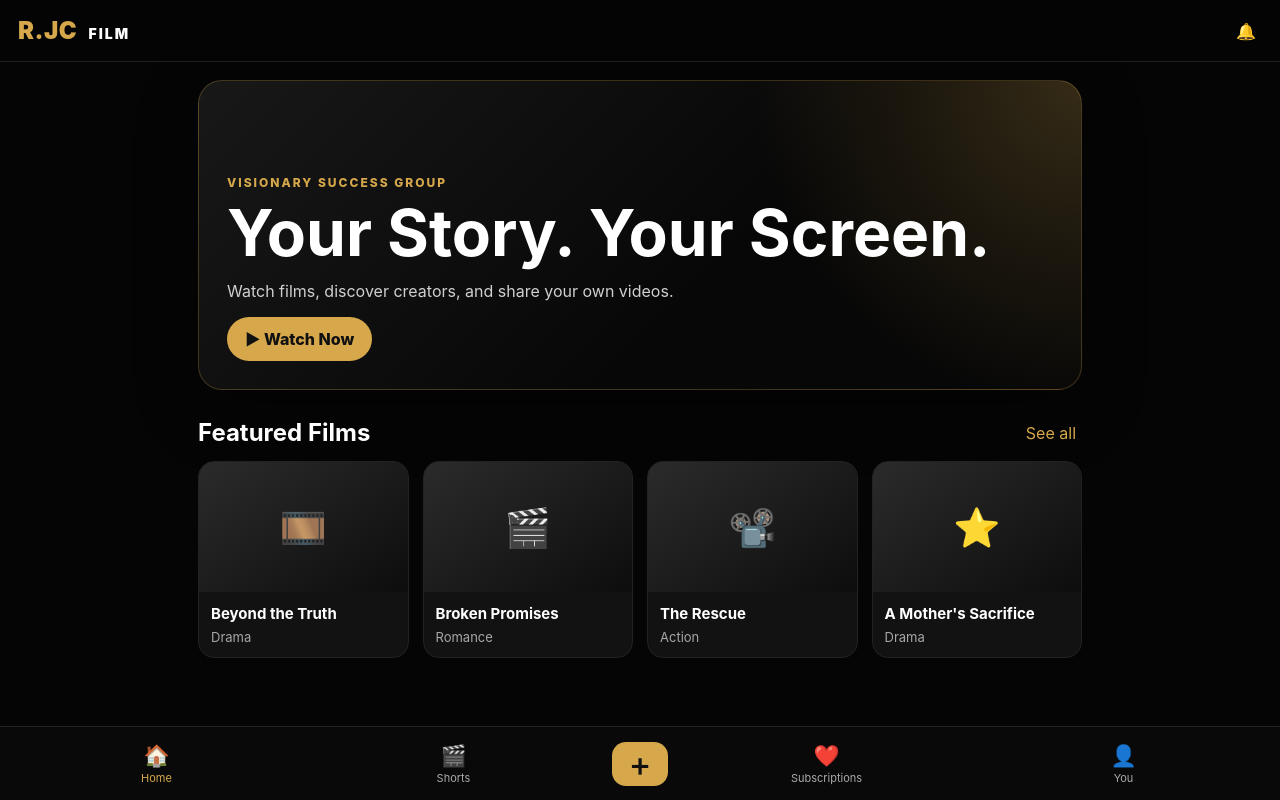
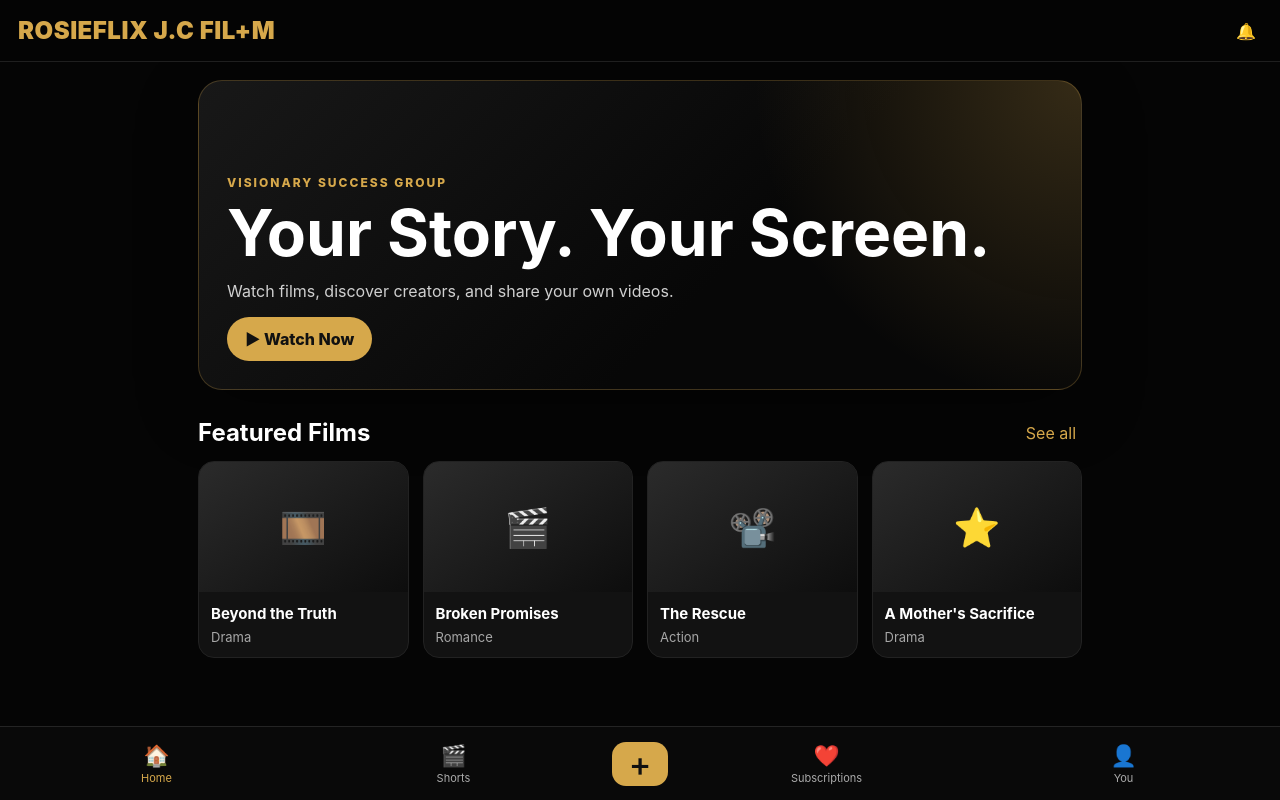
Before and after one commit to jeancharlesrosenite-spec/RJC-FILM, a website built with Vite: page index.html in a window 1280 px wide. Built offline with nearby package versions, Linux system fonts and the light colour scheme; no server answers.

Commit message:
Update index.html

```diff
--- a/index.html
+++ b/index.html
@@ -4,13 +4,13 @@
   <meta charset="UTF-8" />
   <meta name="viewport" content="width=device-width, initial-scale=1.0" />
   <meta name="theme-color" content="#0a0a0a" />
-  <title>R.JC Film</title>
+  <title>ROSIEFLIX J.C Film</title>
   <link rel="stylesheet" href="/style.css"
 </head>
 <body>
   <div id="app">
     <header class="topbar">
-      <div class="brand">R.JC <span>FILM</span></div>
+      <div class="brand">ROSIEFLIX J.C FIL+M </div>
       <button class="icon-btn" aria-label="Notifications">🔔</button>
     </header>
 
```
